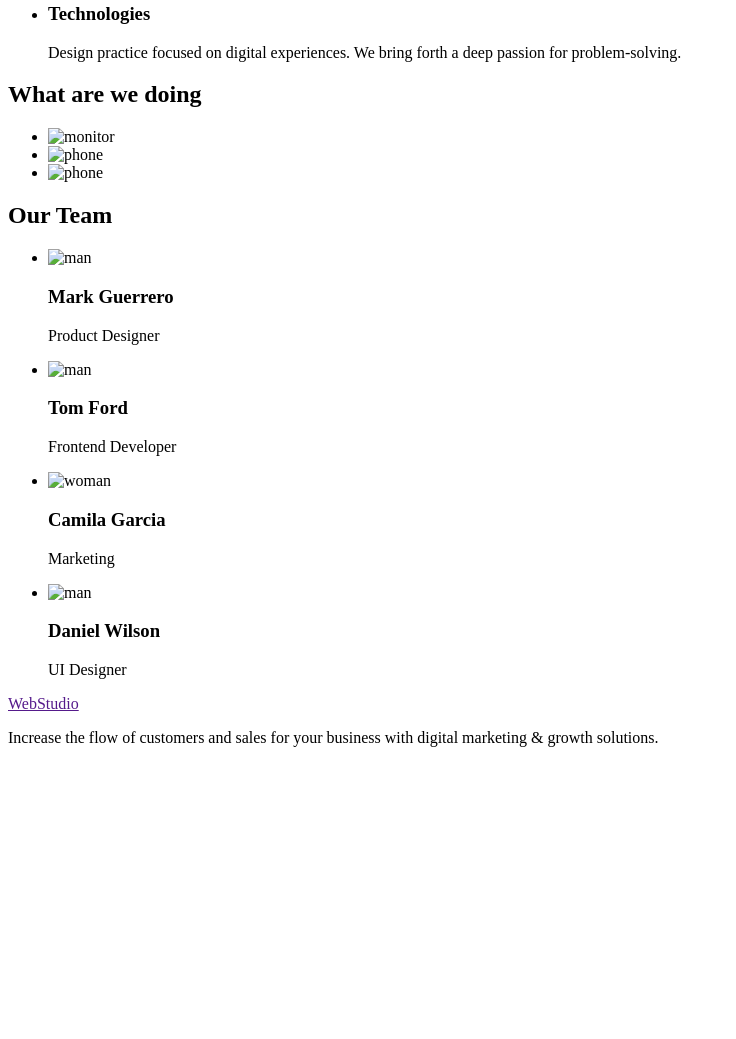
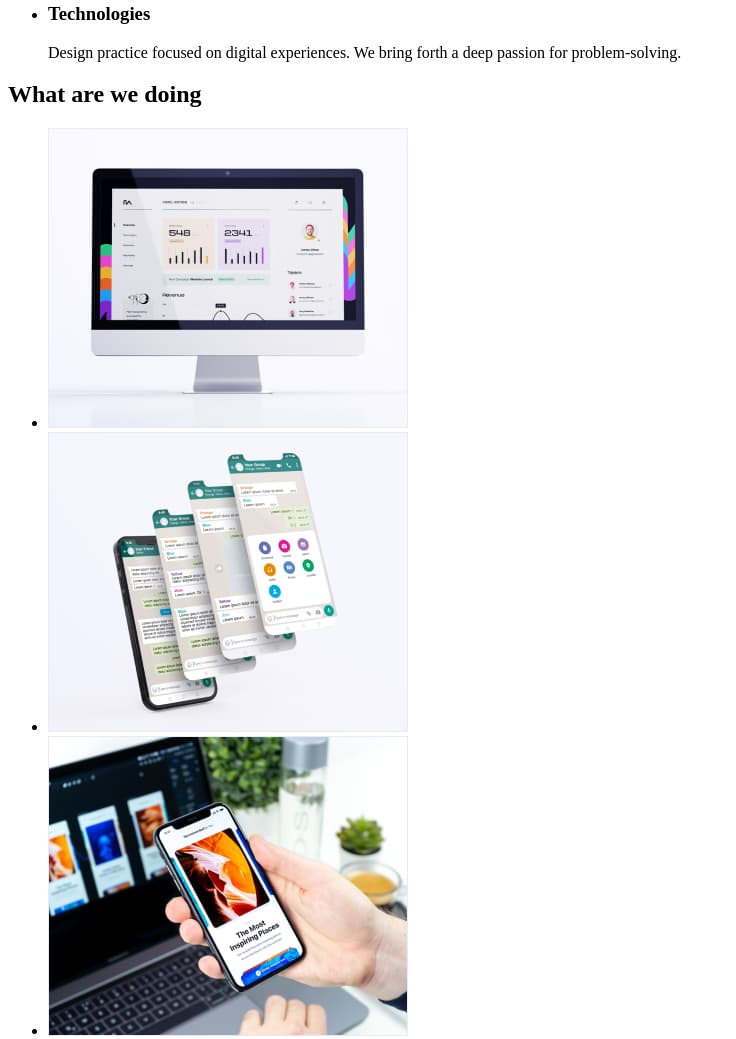
Before and after one commit to albinavinn/goit-markup-hw-01, a plain HTML site: page index.html in a window 1280 px wide. Shown: the part 492-1531 px from the top of the page, without its empty margins (0-736 px from the left). Before the commit the page ends 1255 px from the top, so only its background shows below. Drawn offline with Linux system fonts and the light colour scheme; the site is published under a folder, as on GitHub Pages, so addresses that start at the root find nothing.

Commit message:
Update index.html

```diff
--- a/index.html
+++ b/index.html
@@ -61,21 +61,21 @@
             <ul>
                 <li>
                     <img
-                    src="/images/img1.jpg"
+                    src="./images/img1.jpg"
                     alt="monitor"
                     width="360"
                     />
                 </li>
                 <li>
                     <img
-                    src="/images/img2.jpg"
+                    src="./images/img2.jpg"
                     alt="phone"
                     width="360"
                     />
                 </li>
                 <li>
                     <img
-                    src="/images/img3.jpg"
+                    src="./images/img3.jpg"
                     alt="phone"
                     width="360"
                     />
@@ -87,22 +87,22 @@
             <h2>Our Team</h2>
             <ul>
             <li>
-                <img src="/images/markguerrero.jpg" alt="man" width="264" />
+                <img src="./images/markguerrero.jpg" alt="man" width="264" />
                 <h3>Mark Guerrero</h3>
                 <p>Product Designer</p>
             </li>
             <li>
-                <img src="/images/tomford.jpg" alt="man" width="264" />
+                <img src="./images/tomford.jpg" alt="man" width="264" />
                 <h3>Tom Ford</h3>
                 <p>Frontend Developer</p>
             </li>
             <li>
-                <img src="/images/camilagarcia.jpg" alt="woman" width="264" />
+                <img src="./images/camilagarcia.jpg" alt="woman" width="264" />
                 <h3>Camila Garcia</h3>
                 <p>Marketing</p>
             </li>
             <li>
-                <img src="/images/danielwilson.jpg" alt="man" width="264"/>
+                <img src="./images/danielwilson.jpg" alt="man" width="264"/>
                 <h3>Daniel Wilson</h3>
                 <p>UI Designer</p>
             </li>
```
